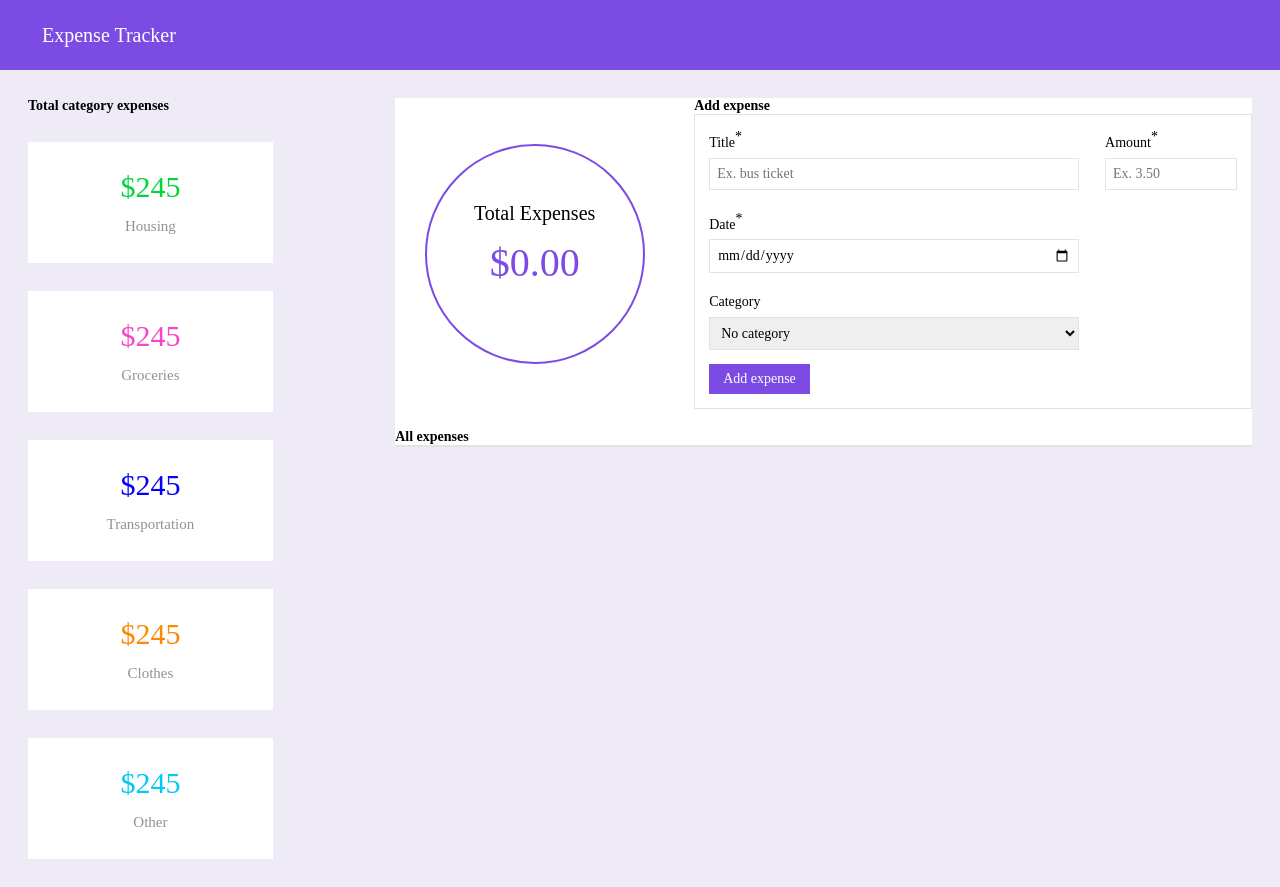
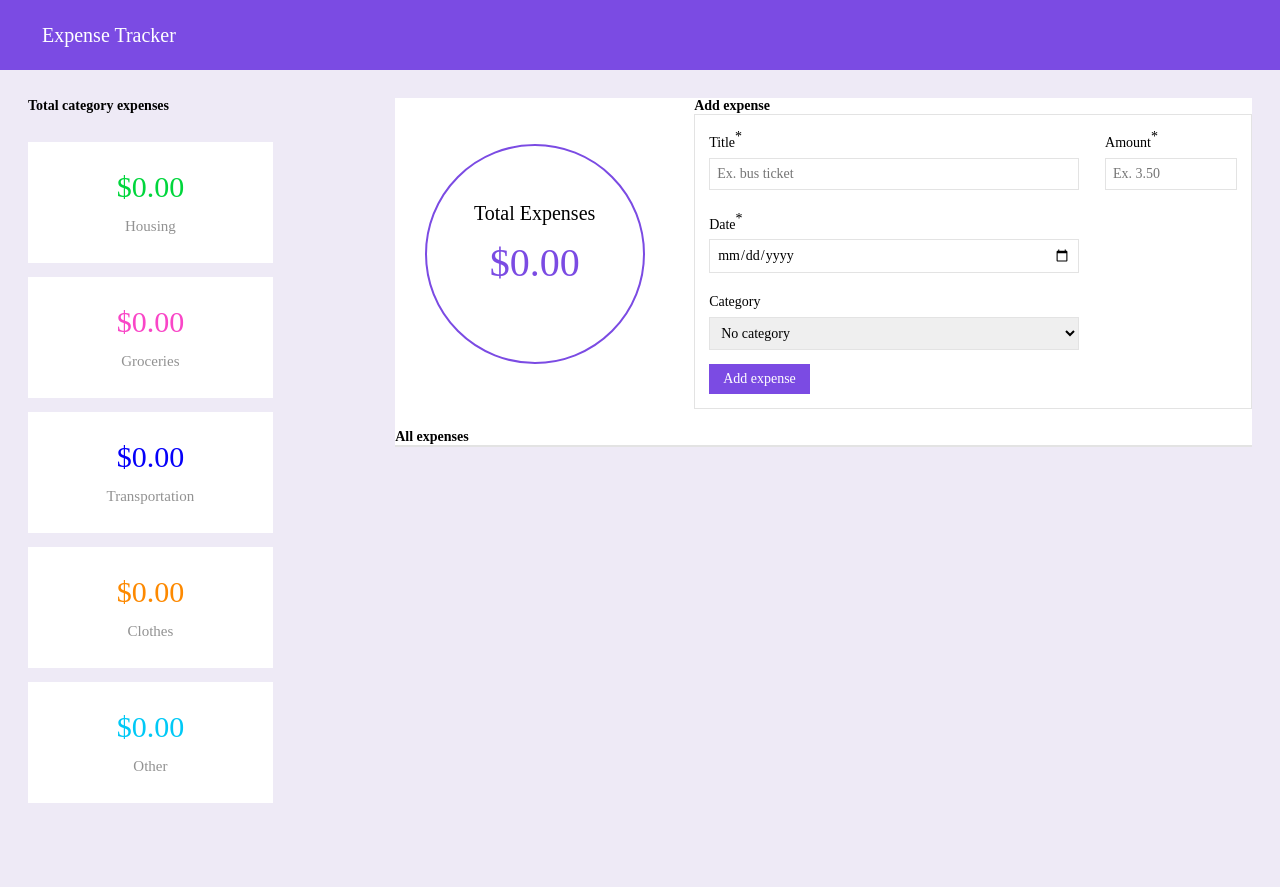
Before and after one commit to jenny-berggreen/240412_assignment_expenseTracker, a React (Vite) app: page / in a window 1280 px wide. After the commit the page ends 831 px from the top, so only its background shows below. Built offline with nearby package versions, Linux system fonts and the light colour scheme.

Commit message:
Calculate and display total category expenses

```diff
--- a/src/App.jsx
+++ b/src/App.jsx
@@ -48,7 +48,7 @@ function App() {
         {/* CATEGORIES */}
         <div className={`${appStyles.category_container} ${styles.flex} ${styles.flex_column}`}>
           <h2>Total category expenses</h2>
-          <CategoryExpenses />
+          <CategoryExpenses expenses={expenses} />
         </div>
 
         <div className={`${appStyles.form_and_list_container} ${styles.grid}`}>
--- a/src/components/CategoryExpenses.jsx
+++ b/src/components/CategoryExpenses.jsx
@@ -2,27 +2,59 @@ import React from 'react'
 import styles from '../styles/style.module.css'
 import categoryStyles from '../styles/categoryExpenses.module.css'
 
-const CategoryExpenses = () => {
+const CategoryExpenses = ({ expenses }) => {
+
+	let housingTotal = 0;
+	let groceriesTotal = 0;
+	let transportationTotal = 0;
+	let clothesTotal = 0;
+	let otherTotal = 0;
+
+	for (const expense of expenses) {
+		if(expense.category === 'housing') {
+			const amount = parseFloat(expense.amount);
+			housingTotal += amount;
+		} else if(expense.category === 'groceries') {
+			const amount = parseFloat(expense.amount);
+			groceriesTotal += amount;
+		} else if(expense.category === 'transportation') {
+			const amount = parseFloat(expense.amount);
+			transportationTotal += amount;
+		} else if(expense.category === 'clothes') {
+			const amount = parseFloat(expense.amount);
+			clothesTotal += amount;
+		} else if(expense.category === 'other') {
+			const amount = parseFloat(expense.amount);
+			otherTotal += amount;
+		}
+	}
+
+	housingTotal = housingTotal.toFixed(2);
+	groceriesTotal = groceriesTotal.toFixed(2);
+	transportationTotal = transportationTotal.toFixed(2);
+	clothesTotal = clothesTotal.toFixed(2);
+	otherTotal = otherTotal.toFixed(2);
+
   return (
 	<div className={`${categoryStyles.categories_container} ${styles.flex} ${styles.flex_column}`}>
 		<div className={`${categoryStyles.category_card} ${styles.flex} ${styles.flex_column}`}>
-			<span className={`${categoryStyles.category_amount} ${categoryStyles.category_amount__housing}`}>$245</span>
+			<span className={`${categoryStyles.category_amount} ${categoryStyles.category_amount__housing}`}>${housingTotal}</span>
 			<span className={`${categoryStyles.category_title}`}>Housing</span>
 		</div>
 		<div className={`${categoryStyles.category_card} ${styles.flex} ${styles.flex_column}`}>
-			<span className={`${categoryStyles.category_amount} ${categoryStyles.category_amount__groceries}`}>$245</span>
+			<span className={`${categoryStyles.category_amount} ${categoryStyles.category_amount__groceries}`}>${groceriesTotal}</span>
 			<span className={`${categoryStyles.category_title}`}>Groceries</span>
 		</div>
 		<div className={`${categoryStyles.category_card} ${styles.flex} ${styles.flex_column}`}>
-			<span className={`${categoryStyles.category_amount} ${categoryStyles.category_amount__transportation}`}>$245</span>
+			<span className={`${categoryStyles.category_amount} ${categoryStyles.category_amount__transportation}`}>${transportationTotal}</span>
 			<span className={`${categoryStyles.category_title}`}>Transportation</span>
 		</div>
 		<div className={`${categoryStyles.category_card} ${styles.flex} ${styles.flex_column}`}>
-			<span className={`${categoryStyles.category_amount} ${categoryStyles.category_amount__clothes}`}>$245</span>
+			<span className={`${categoryStyles.category_amount} ${categoryStyles.category_amount__clothes}`}>${clothesTotal}</span>
 			<span className={`${categoryStyles.category_title}`}>Clothes</span>
 		</div>
 		<div className={`${categoryStyles.category_card} ${styles.flex} ${styles.flex_column}`}>
-			<span className={`${categoryStyles.category_amount} ${categoryStyles.category_amount__other}`}>$245</span>
+			<span className={`${categoryStyles.category_amount} ${categoryStyles.category_amount__other}`}>${otherTotal}</span>
 			<span className={`${categoryStyles.category_title}`}>Other</span>
 		</div>
 	</div>
--- a/src/styles/categoryExpenses.module.css
+++ b/src/styles/categoryExpenses.module.css
@@ -1,6 +1,6 @@
 .categories_container {
 	width: 100%;
-	gap: 2rem;
+	gap: 1rem;
 }
 
 .category_card {
```
